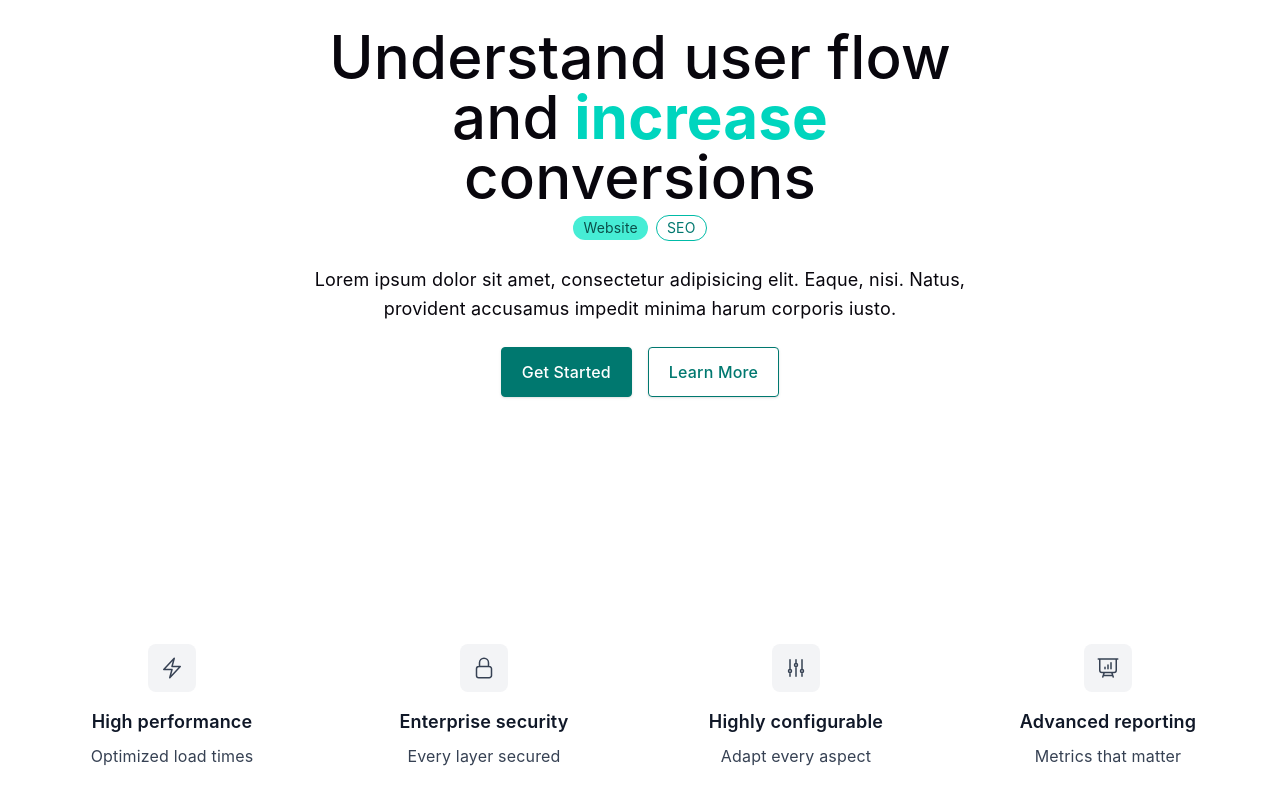
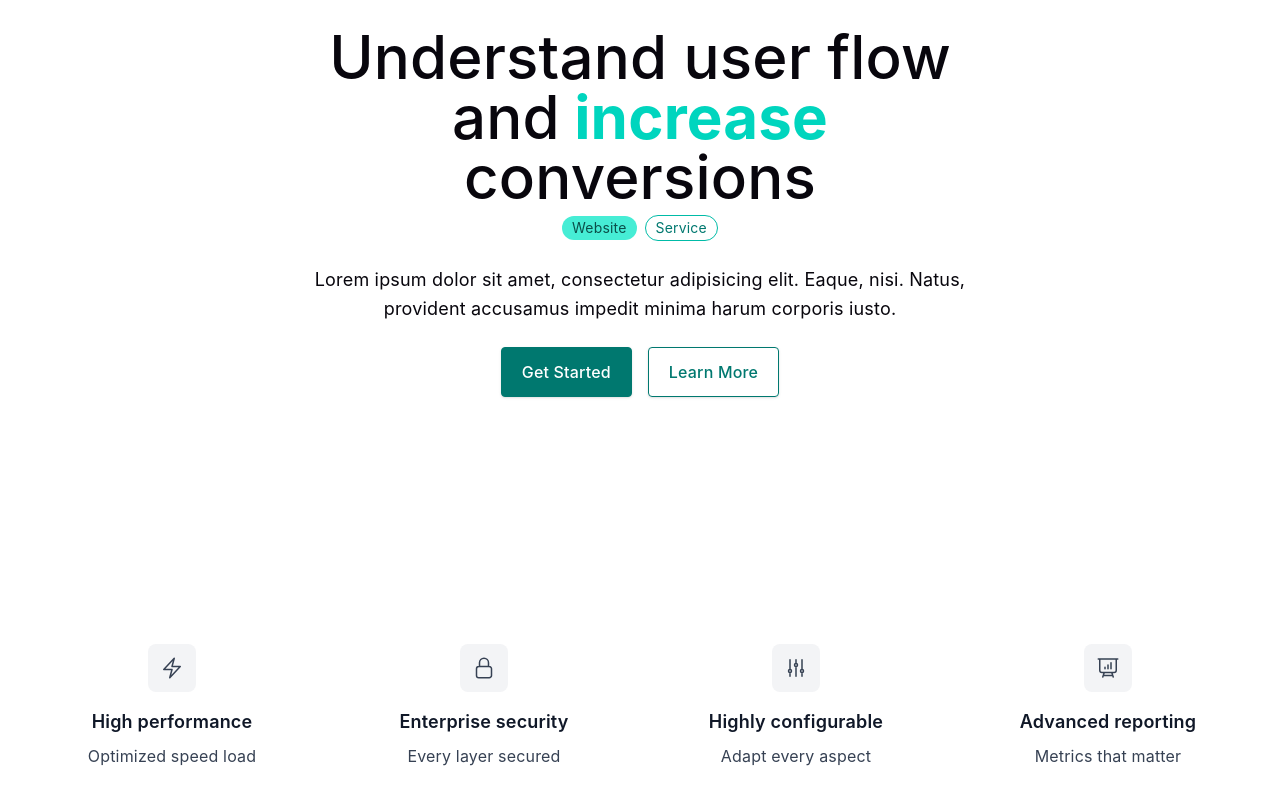
Before and after one commit to Fauzansyz/frontend-react-js, a React (Vite) app: page / in a window 1280 px wide. Shown: the part 252-1052 px from the top of the page. Built offline with nearby package versions, Linux system fonts and the light colour scheme.

Commit message:
Improve hero & adding feature section & improvement badges title

```diff
--- a/src/components/badges/BadgesComponents.jsx
+++ b/src/components/badges/BadgesComponents.jsx
@@ -10,7 +10,7 @@ export default function BadgesComponents() {
 
     <div className="p-1">
     <span class="inline-flex items-center justify-center rounded-full border border-teal-500 px-2.5 py-0.5 text-teal-700 dark:text-[var(--text-h)]">
-      <p class="text-sm whitespace-nowrap">SEO</p>
+      <p class="text-sm whitespace-nowrap">Service</p>
 
     </span>
     </div>
--- a/src/components/feature/FeatureSection.jsx
+++ b/src/components/feature/FeatureSection.jsx
@@ -12,7 +12,7 @@ export default function FeatureSection(){
 
           <h3 class="mt-4 text-lg font-semibold text-gray-900 dark:text-white">High performance</h3>
 
-          <p class="mt-2 text-pretty text-gray-700 dark:text-gray-200">Optimized load times</p>
+          <p class="mt-2 text-pretty text-gray-700 dark:text-gray-200">Optimized speed load</p>
         </div>
 
         <div class="text-center">
```
